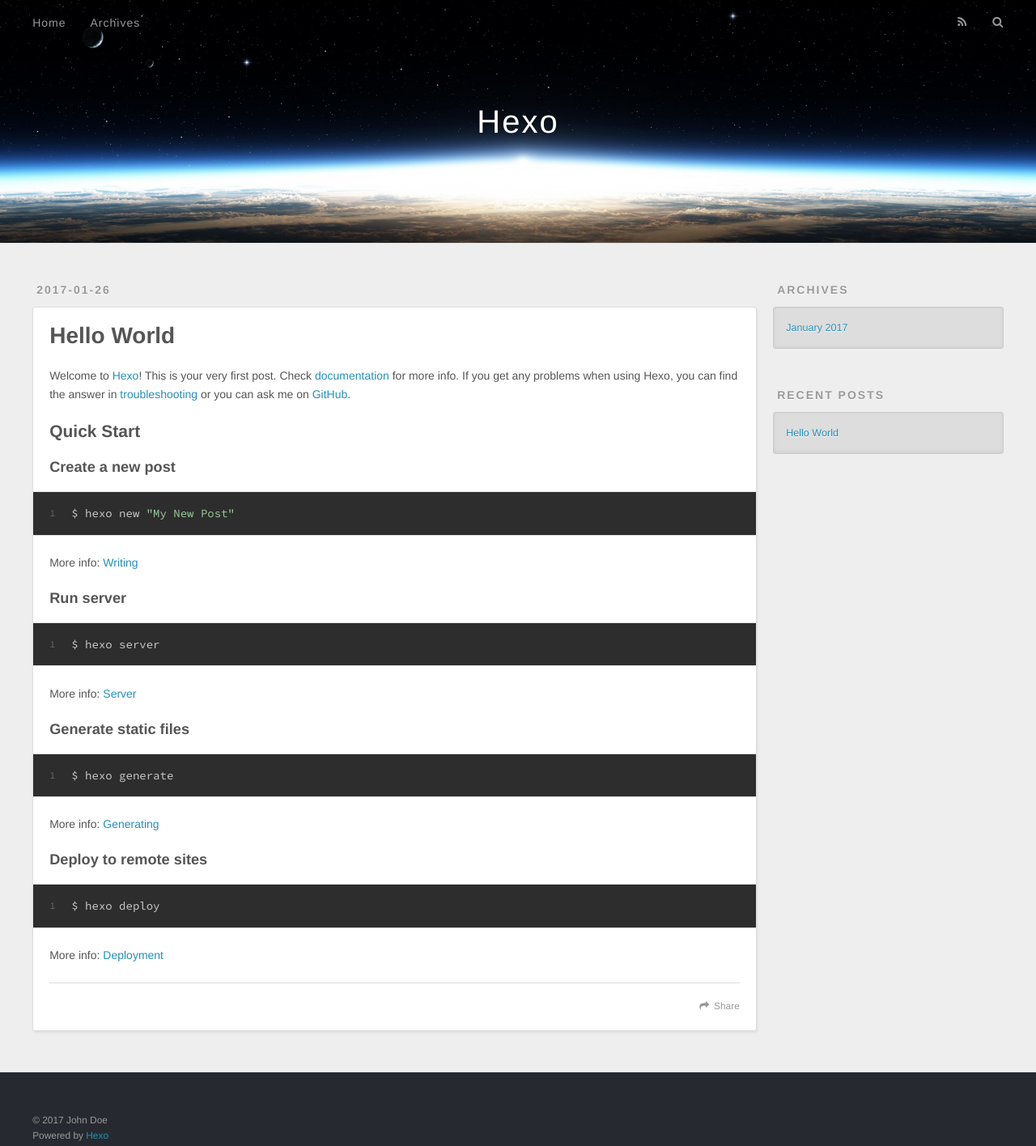
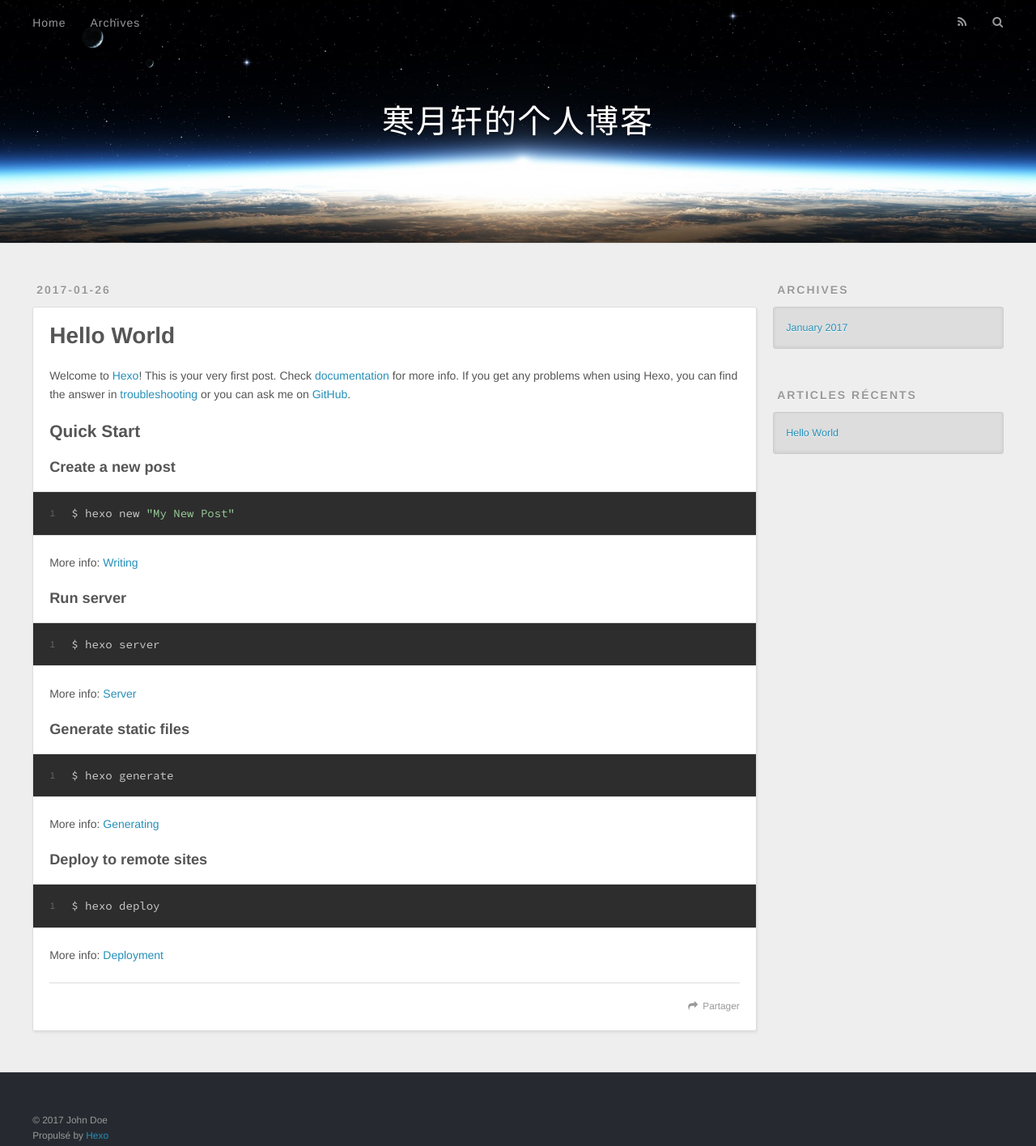
Before and after one commit to Hi-BlackNight/Hi-BlackNight.github.io, a plain HTML site: page index.html in a window 1280 px wide. Shown: the whole page at 81% size. Drawn offline with nearby package versions, Linux system fonts and the light colour scheme.

Commit message:
Site updated: 2017-01-26 15:32:38

```diff
--- a/2017/01/26/hello-world/index.html
+++ b/2017/01/26/hello-world/index.html
@@ -3,14 +3,14 @@
 <head>
   <meta charset="utf-8">
 
-  <title>Hello World | Hexo</title>
+  <title>Hello World | 寒月轩的个人博客</title>
   <meta name="viewport" content="width=device-width, initial-scale=1, maximum-scale=1">
   <meta name="description" content="Welcome to Hexo! This is your very first post. Check documentation for more info. If you get any problems when using Hexo, you can find the answer in troubleshooting or you can ask me on GitHub.
 Quick">
 <meta property="og:type" content="article">
 <meta property="og:title" content="Hello World">
 <meta property="og:url" content="http://yoursite.com/2017/01/26/hello-world/index.html">
-<meta property="og:site_name" content="Hexo">
+<meta property="og:site_name" content="寒月轩的个人博客">
 <meta property="og:description" content="Welcome to Hexo! This is your very first post. Check documentation for more info. If you get any problems when using Hexo, you can find the answer in troubleshooting or you can ask me on GitHub.
 Quick">
 <meta property="og:updated_time" content="2017-01-26T07:01:13.402Z">
@@ -19,7 +19,7 @@
 <meta name="twitter:description" content="Welcome to Hexo! This is your very first post. Check documentation for more info. If you get any problems when using Hexo, you can find the answer in troubleshooting or you can ask me on GitHub.
 Quick">
 
-    <link rel="alternate" href="/atom.xml" title="Hexo" type="application/atom+xml">
+    <link rel="alternate" href="/atom.xml" title="寒月轩的个人博客" type="application/atom+xml">
 
 
     <link rel="icon" href="/favicon.png">
@@ -40,7 +40,7 @@
   <div id="header-outer" class="outer">
     <div id="header-title" class="inner">
       <h1 id="logo-wrap">
-        <a href="/" id="logo">Hexo</a>
+        <a href="/" id="logo">寒月轩的个人博客</a>
       </h1>
 
     </div>
@@ -55,9 +55,9 @@
       </nav>
       <nav id="sub-nav">
 
-          <a id="nav-rss-link" class="nav-icon" href="/atom.xml" title="RSS Feed"></a>
+          <a id="nav-rss-link" class="nav-icon" href="/atom.xml" title="Flux RSS"></a>
 
-        <a id="nav-search-btn" class="nav-icon" title="Search"></a>
+        <a id="nav-search-btn" class="nav-icon" title="Rechercher"></a>
       </nav>
       <div id="search-form-wrap">
         <form action="//google.com/search" method="get" accept-charset="UTF-8" class="search-form"><input type="search" name="q" results="0" class="search-form-input" placeholder="Search"><button type="submit" class="search-form-submit">&#xF002;</button><input type="hidden" name="sitesearch" value="http://yoursite.com"></form>
@@ -101,7 +101,7 @@
 
     </div>
     <footer class="article-footer">
-      <a data-url="http://yoursite.com/2017/01/26/hello-world/" data-id="ciye1u0e60000iwo0nhyg112v" class="article-share-link">Share</a>
+      <a data-url="http://yoursite.com/2017/01/26/hello-world/" data-id="ciye2aw0700007wo0zhghvi04" class="article-share-link">Partager</a>
 
 
     </footer>
@@ -135,7 +135,7 @@
 
 
   <div class="widget-wrap">
-    <h3 class="widget-title">Recent Posts</h3>
+    <h3 class="widget-title">Articles récents</h3>
     <div class="widget">
       <ul>
 
@@ -156,7 +156,7 @@
   <div class="outer">
     <div id="footer-info" class="inner">
       &copy; 2017 John Doe<br>
-      Powered by <a href="http://hexo.io/" target="_blank">Hexo</a>
+      Propulsé by <a href="http://hexo.io/" target="_blank">Hexo</a>
     </div>
   </div>
 </footer>
--- a/index.html
+++ b/index.html
@@ -3,16 +3,16 @@
 <head>
   <meta charset="utf-8">
 
-  <title>Hexo</title>
+  <title>寒月轩的个人博客</title>
   <meta name="viewport" content="width=device-width, initial-scale=1, maximum-scale=1">
   <meta property="og:type" content="website">
-<meta property="og:title" content="Hexo">
+<meta property="og:title" content="寒月轩的个人博客">
 <meta property="og:url" content="http://yoursite.com/index.html">
-<meta property="og:site_name" content="Hexo">
+<meta property="og:site_name" content="寒月轩的个人博客">
 <meta name="twitter:card" content="summary">
-<meta name="twitter:title" content="Hexo">
+<meta name="twitter:title" content="寒月轩的个人博客">
 
-    <link rel="alternate" href="/atom.xml" title="Hexo" type="application/atom+xml">
+    <link rel="alternate" href="/atom.xml" title="寒月轩的个人博客" type="application/atom+xml">
 
 
     <link rel="icon" href="/favicon.png">
@@ -33,7 +33,7 @@
   <div id="header-outer" class="outer">
     <div id="header-title" class="inner">
       <h1 id="logo-wrap">
-        <a href="/" id="logo">Hexo</a>
+        <a href="/" id="logo">寒月轩的个人博客</a>
       </h1>
 
     </div>
@@ -48,9 +48,9 @@
       </nav>
       <nav id="sub-nav">
 
-          <a id="nav-rss-link" class="nav-icon" href="/atom.xml" title="RSS Feed"></a>
+          <a id="nav-rss-link" class="nav-icon" href="/atom.xml" title="Flux RSS"></a>
 
-        <a id="nav-search-btn" class="nav-icon" title="Search"></a>
+        <a id="nav-search-btn" class="nav-icon" title="Rechercher"></a>
       </nav>
       <div id="search-form-wrap">
         <form action="//google.com/search" method="get" accept-charset="UTF-8" class="search-form"><input type="search" name="q" results="0" class="search-form-input" placeholder="Search"><button type="submit" class="search-form-submit">&#xF002;</button><input type="hidden" name="sitesearch" value="http://yoursite.com"></form>
@@ -96,7 +96,7 @@
 
     </div>
     <footer class="article-footer">
-      <a data-url="http://yoursite.com/2017/01/26/hello-world/" data-id="ciye1u0e60000iwo0nhyg112v" class="article-share-link">Share</a>
+      <a data-url="http://yoursite.com/2017/01/26/hello-world/" data-id="ciye2aw0700007wo0zhghvi04" class="article-share-link">Partager</a>
 
 
     </footer>
@@ -131,7 +131,7 @@
 
 
   <div class="widget-wrap">
-    <h3 class="widget-title">Recent Posts</h3>
+    <h3 class="widget-title">Articles récents</h3>
     <div class="widget">
       <ul>
 
@@ -152,7 +152,7 @@
   <div class="outer">
     <div id="footer-info" class="inner">
       &copy; 2017 John Doe<br>
-      Powered by <a href="http://hexo.io/" target="_blank">Hexo</a>
+      Propulsé by <a href="http://hexo.io/" target="_blank">Hexo</a>
     </div>
   </div>
 </footer>
```
Also changed, not shown: archives/2017/01/index.html (+10 -10 lines), archives/2017/index.html (+10 -10 lines), archives/index.html (+10 -10 lines).
